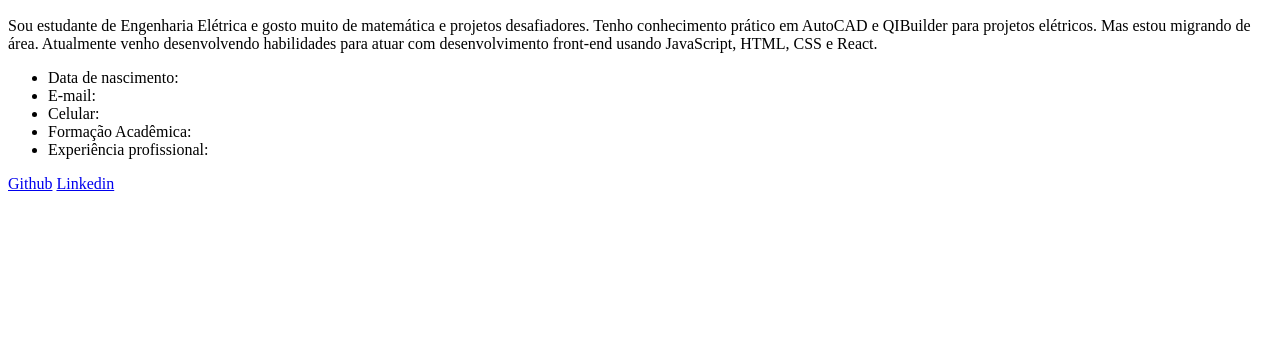
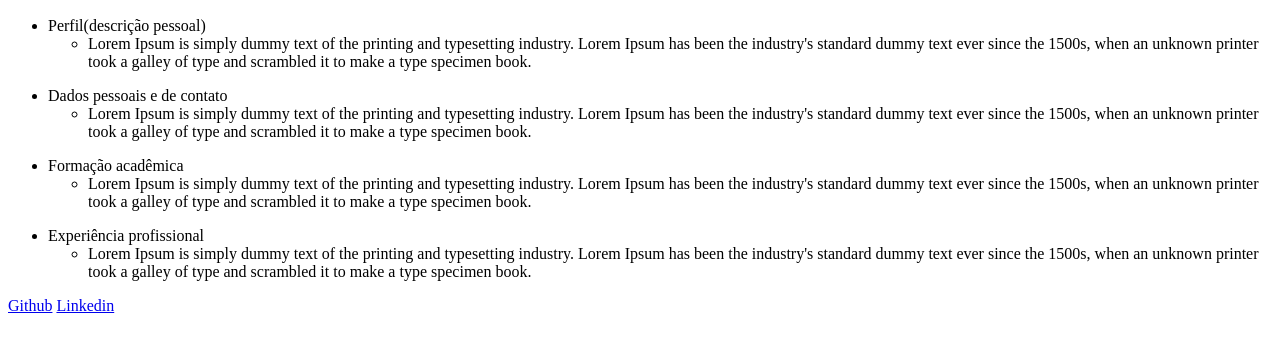
Before and after one commit to luanaoliveira/frontend-m03-01-html-exercicio, a plain HTML site: page index.html in a window 1280 px wide. Shown: the part 148-500 px from the top of the page. Drawn offline with Linux system fonts and the light colour scheme.

Commit message:
melhorando meu primeiro documento em html

```diff
--- a/index.html
+++ b/index.html
@@ -10,18 +10,46 @@
         <header>
             <h2>Currículo - Luana Oliveira da Silva</h2>
 
-            <p>Sou estudante de Engenharia Elétrica e gosto muito de matemática e projetos desafiadores.
-                Tenho conhecimento prático em AutoCAD e QIBuilder para projetos elétricos. Mas estou migrando de área.
-                Atualmente venho desenvolvendo habilidades para atuar com desenvolvimento front-end usando JavaScript, HTML, CSS e React.
-            </p>
+            <ul>
+                <li>Perfil(descrição pessoal)</li>
+                <ul>
+                    <li>Lorem Ipsum is simply dummy text of the printing and typesetting industry.
+                    Lorem Ipsum has been the industry's standard dummy text ever since the 1500s,
+                    when an unknown printer took a galley of type and scrambled it to make a type specimen book.
+                    </li>
+                </ul>
+            </ul>
 
             <ul>
-                <li>Data de nascimento:</li>
-                <li>E-mail:</li>
-                <li>Celular:</li>
-                <li>Formação Acadêmica:</li>
-                <li>Experiência profissional:</li>
+                <li>Dados pessoais e de contato</li>
+                <ul>
+                    <li>Lorem Ipsum is simply dummy text of the printing and typesetting industry.
+                    Lorem Ipsum has been the industry's standard dummy text ever since the 1500s,
+                    when an unknown printer took a galley of type and scrambled it to make a type specimen book.</li>
+                </ul>
             </ul>
+
+            <ul>
+                <li>Formação acadêmica</li>
+                <ul>
+                    <li>Lorem Ipsum is simply dummy text of the printing and typesetting industry.
+                    Lorem Ipsum has been the industry's standard dummy text ever since the 1500s,
+                    when an unknown printer took a galley of type and scrambled it to make a type specimen book.</li>
+                </ul>
+            </ul>
+            <ul>
+                <li>Experiência profissional</li>
+                <ul>
+                    <li>Lorem Ipsum is simply dummy text of the printing and typesetting industry.
+                    Lorem Ipsum has been the industry's standard dummy text ever since the 1500s, when an unknown printer took a galley of type and scrambled it to make a type specimen book.</li>
+                </ul>
+            </ul>
+
+
+
+
+
+
 
             <a href="https://github.com/luanaoliveira">Github</a>
             <a href="https://www.linkedin.com/in/eng-luana-oliveira/">Linkedin</a>
```
